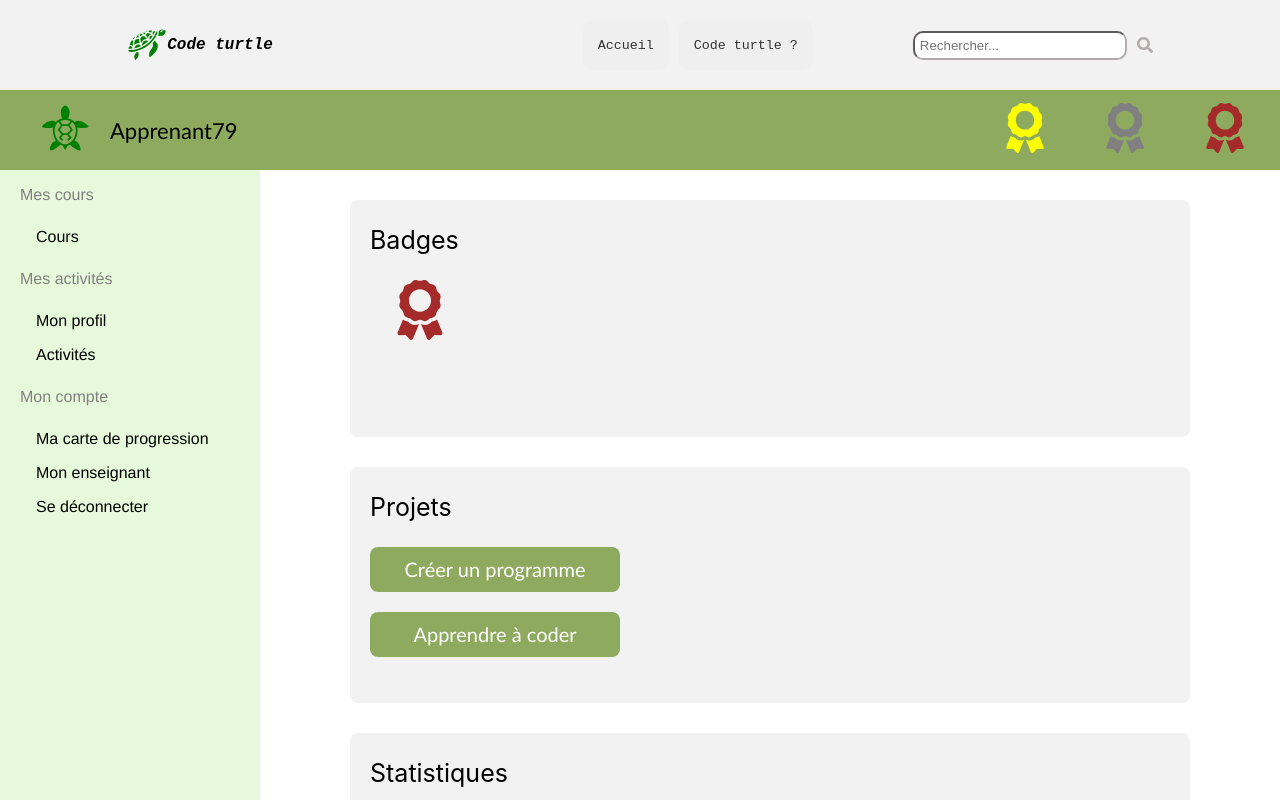
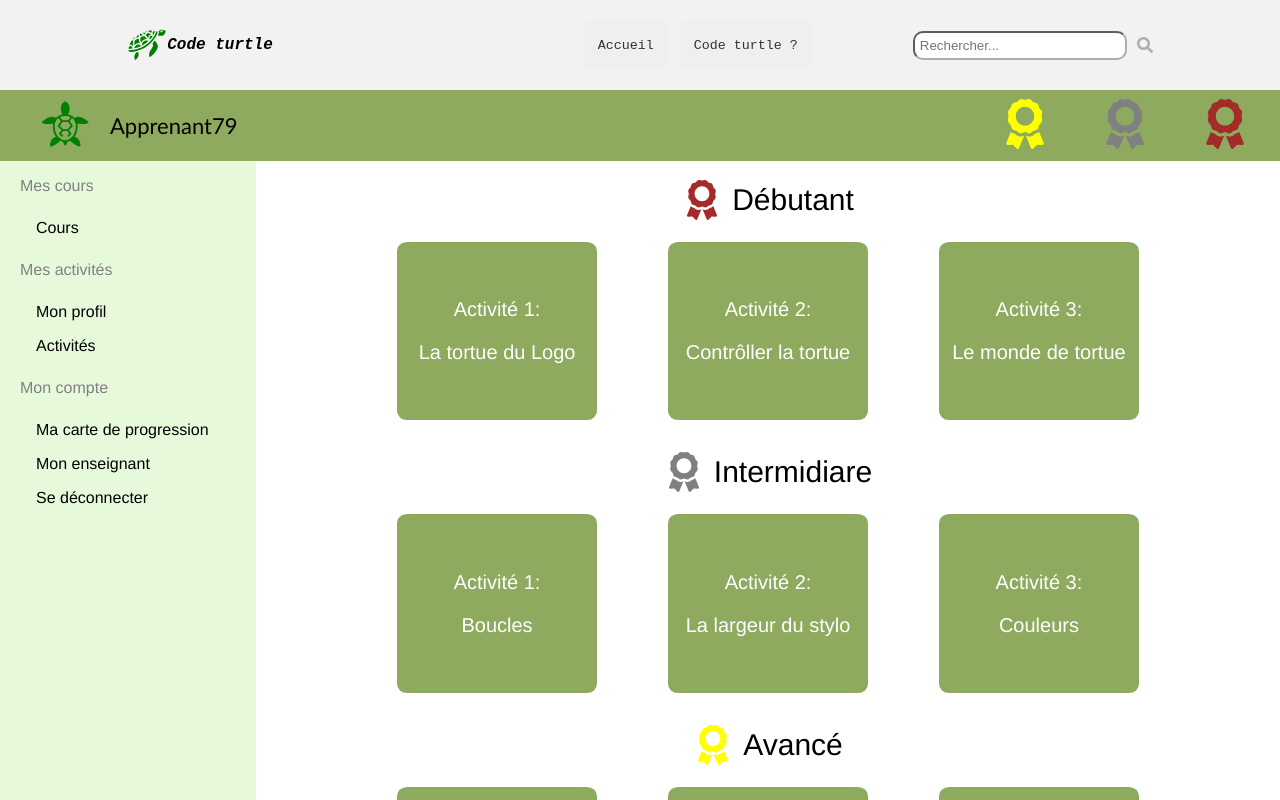
Before and after one commit to CRMEF-SM/projet-groupe-04-cs-clan, a React (Create React App) app in the folder frontend/: page / in a window 1280 px wide. Shown: the top 800 px of the page. Built offline with nearby package versions, Linux system fonts and the light colour scheme.

Commit message:
ActivitésApprenant

```diff
--- /dev/null
+++ b/frontend/src/Components/ActivitesApprenant.js
@@ -0,0 +1,85 @@
+import HeaderApprenant from "./HeaderApprenant";
+import NomApprenant from "./NomApprenant";
+import VerticalMenu from "./VerticalMenu";
+import Footer from "./Footer";
+import '../Styles/ActivitesApprenant.css'
+import { FaAward } from 'react-icons/fa';
+import { GiTurtle, GiTurtleShell, GiSeaTurtle } from 'react-icons/gi';
+
+
+function ActivitesApprenant() {
+  return (
+    <div className="ActivitesApprenant">
+      <HeaderApprenant/>
+      <NomApprenant/>
+      <div className="body">
+        <VerticalMenu/>
+        <div className="Activites">
+          <div className="verti-div">
+            <div className="niveau">
+            <FaAward size={40} style={{ color: 'Brown' }} />
+            <p>Débutant</p>
+            </div>
+            <div className="niveauActivites">
+              <button className="ActiviteBtn">
+                <p>Activité 1:</p>
+                <p>La tortue du Logo</p>
+              </button>
+              <button className="ActiviteBtn">
+                <p>Activité 2:</p>
+                <p>Contrôller la tortue</p>
+              </button>
+              <button className="ActiviteBtn">
+                <p>Activité 3:</p>
+                <p>Le monde de tortue</p>
+              </button>
+            </div>
+          </div>
+          <div className="verti-div">
+          <div className="niveau">
+            <FaAward size={40} style={{ color: 'Grey' }} />
+            <p>Intermidiare</p>
+            </div>
+            <div className="niveauActivites">
+              <button className="ActiviteBtn">
+                <p>Activité 1:</p>
+                <p>Boucles</p>
+              </button>
+              <button className="ActiviteBtn">
+                <p>Activité 2:</p>
+                <p>La largeur du stylo</p>
+              </button>
+              <button className="ActiviteBtn">
+                <p>Activité 3:</p>
+                <p>Couleurs</p>
+              </button>
+            </div>
+          </div>
+          <div className="verti-div">
+          <div className="niveau">
+            <FaAward size={40} style={{ color: 'Yellow' }} />
+            <p>Avancé</p>
+            </div>
+            <div className="niveauActivites">
+              <button className="ActiviteBtn">
+                <p>Activité 1:</p>
+                <p>Variables</p>
+              </button>
+              <button className="ActiviteBtn">
+                <p>Activité 2:</p>
+                <p>Procédures</p>
+              </button>
+              <button className="ActiviteBtn">
+                <p>Activité 3:</p>
+                <p>La boucle For</p>
+              </button>
+            </div>
+          </div>
+        </div>
+      </div>
+      <Footer/>
+    </div>
+  );
+}
+
+export default ActivitesApprenant;
--- a/frontend/src/Components/CourApprenant.js
+++ b/frontend/src/Components/CourApprenant.js
@@ -17,7 +17,10 @@ function CourApprenant() {
         <div className="Cours">
           <p className="pMesCours">Mes cours</p>
           <p className="pProgrammationLogo">Programmation logo</p>
+          <div className="lineContainer">
           <hr className="horizontal-line" />
+          </div>
+
           <div className="guideContainer">
             <div className="guideTitleContainer">
             <div className="circle">
--- /dev/null
+++ b/frontend/src/Styles/ActivitesApprenant.css
@@ -0,0 +1,68 @@
+.ActivitesApprenant{
+    display: flex;
+    flex-direction: column;
+    height: 1000px;
+  }
+  .body{
+      display: flex;
+      flex: 0 0 83%;
+      margin-top: 0;
+      padding-top: 0;
+      width: 100%;
+  }
+  .Activites{
+      flex: 0 0 80%;
+      display: flex;
+      flex-direction: column;
+      padding-top: 1%;
+
+  }
+  .verti-div{
+    flex:1;
+    margin-bottom: 1%;
+    margin-left: 1%;
+    margin-right: 1%;
+    padding: 0;
+    display: flex;
+    flex-direction: column;
+
+}
+.niveau{
+flex: 20%;
+display: flex;
+align-items: center;
+justify-content: center;
+}
+.niveau p{
+  margin-left: 1%;
+  font-family:'Franklin Gothic Medium', 'Arial Narrow', Arial, sans-serif;
+  font-size: 30px;
+  margin-top: 0;
+  margin-bottom: 0;
+    }
+.niveauActivites{
+    flex: 80%;
+    display: flex;
+    justify-content: center;
+    align-items: center;
+
+}
+.ActiviteBtn{
+    height: 85%;
+    width: 20%;
+    margin-right: 7%;
+    border: 0;
+    border-radius: 5%;
+    background-color: #8daa5f;
+}
+.ActiviteBtn:last-child{
+    margin-right: 0;
+}
+.ActiviteBtn:hover {
+    background-color: #ccc;
+}
+.ActiviteBtn p{
+    font-size: 150%;
+    color: white;
+    font-family:'Franklin Gothic Medium', 'Arial Narrow', Arial, sans-serif;
+}
--- a/frontend/src/Styles/CourApprenant.css
+++ b/frontend/src/Styles/CourApprenant.css
@@ -1,18 +1,24 @@
+.CourApprenant{
+  display: flex;
+  flex-direction: column;
+  height: 1000px;
+}
 .body{
     display: flex;
+    flex: 0 0 83%;
     margin-top: 0;
     padding-top: 0;
+    width: 100%;
 }
 .Cours{
-    flex: 1;
+    flex: 0 0 80%;
     display: flex;
     flex-direction: column;
-    height: 800px;
     padding-top: 30px;
 
 }
 .Cours p{
-    margin-left: 80px;
+    margin-left: 7%;
 
 }
 .pMesCours{
@@ -26,17 +32,21 @@
     margin-bottom: 0;
     margin-top: 0;
 }
+.lineContainer{
+  display: flex;
+  align-items: center;
+  width: 100%;
+}
 .horizontal-line {
     height: 1px;
+    width: 90%;
     background-color: black;
-    margin-left: 40px;
-    margin-right: 40px;
   }
   .guideContainer {
     display: flex;
-    height: 100px;
-    margin-left: 80px;
-    margin-right: 80px;
+    height: 15%;
+    margin-left: 7%;
+    margin-right: 7%;
     margin-top: 30px;
 
   }
--- a/frontend/src/Styles/Footer.css
+++ b/frontend/src/Styles/Footer.css
@@ -1,7 +1,7 @@
 .Footer{
     display: flex;
     align-items: center;
-    height: 40px;
+    flex: 0 0 3%;
     background-color: #8daa5f;
     padding-left: 30px;
 }
--- a/frontend/src/Styles/Header.css
+++ b/frontend/src/Styles/Header.css
@@ -1,5 +1,5 @@
 .Header{
-  display: flex;
+display: flex;
 justify-content: center;
 background-color: #f2f2f2;
 padding-top: 5px;
--- a/frontend/src/Styles/HeaderApprenant.css
+++ b/frontend/src/Styles/HeaderApprenant.css
@@ -1,8 +1,8 @@
 .Header{
-    display: flex;
+  display: flex;
   justify-content: center;
   background-color: #f2f2f2;
-  height: 80px;
+  flex: 0 0 8%;
   padding-top: 5px;
   padding-bottom: 5px;
   padding-left: 10px;
@@ -28,6 +28,7 @@
   .navbar-buttons {
     display: flex;
     margin-right: 100px;
+    align-items: center;
   }
 
   .navbar-button {
@@ -37,7 +38,6 @@
     border-radius: 10px;
     padding: 10px 15px;
     margin-left: 10px;
-    margin-top: 15px;
     cursor: pointer;
     font-family: 'Courier New', Courier, monospace;
   }
--- a/frontend/src/Styles/NomApprenant.css
+++ b/frontend/src/Styles/NomApprenant.css
@@ -2,7 +2,8 @@
     display: grid;
     grid-template-columns: 1fr 1fr;
     background-color: #8daa5f;
-    height: 80px;
+    flex: 0 0 6%;
+    width: 100%;
     margin-bottom: 0;
     padding-bottom: 0;
 }
@@ -24,7 +25,7 @@
 
 }
 .Badg{
-    display: flex;
+  display: flex;
   justify-content: flex-end;
   align-items: center;
   margin-right: 20px;
--- a/frontend/src/Styles/ProfilApprenant.css
+++ b/frontend/src/Styles/ProfilApprenant.css
@@ -1,18 +1,24 @@
+.ProfilApprenant{
+    display: flex;
+    flex-direction: column;
+    height: 1200px;
+  }
 .body{
     display: flex;
+    flex: 0 0 83%;
     margin-top: 0;
     padding-top: 0;
+    width: 100%;
 }
 .Profil{
-    flex: 1;
+    flex: 0 0 80%;
     display: flex;
     flex-direction: column;
-    height: 800px;
-    padding-top: 30px;
+    padding-top: 40px;
 }
 .vertical-div{
     flex:1;
-    margin-bottom: 30px;
+    margin-bottom: 40px;
     margin-left: 90px;
     margin-right: 90px;
     background-color: #f2f2f2;
--- a/frontend/src/Styles/VerticalMenu.css
+++ b/frontend/src/Styles/VerticalMenu.css
@@ -2,7 +2,7 @@
     width: 260px;
     background-color: #E6F9DB;
     margin-top: 0;
-    flex: 0 0 auto;
+    flex: 0 0 20%;
 
   }
 
--- a/frontend/src/index.js
+++ b/frontend/src/index.js
@@ -5,11 +5,12 @@ import App from './App';
 import reportWebVitals from './reportWebVitals';
 import ProfilApprenant from './Components/ProfilApprenant';
 import CourApprenant from './Components/CourApprenant';
+import ActivitesApprenant from './Components/ActivitesApprenant';
 
 const root = ReactDOM.createRoot(document.getElementById('root'));
 root.render(
   <React.StrictMode>
-    <ProfilApprenant />
+    <ActivitesApprenant />
   </React.StrictMode>
 );
 
```
